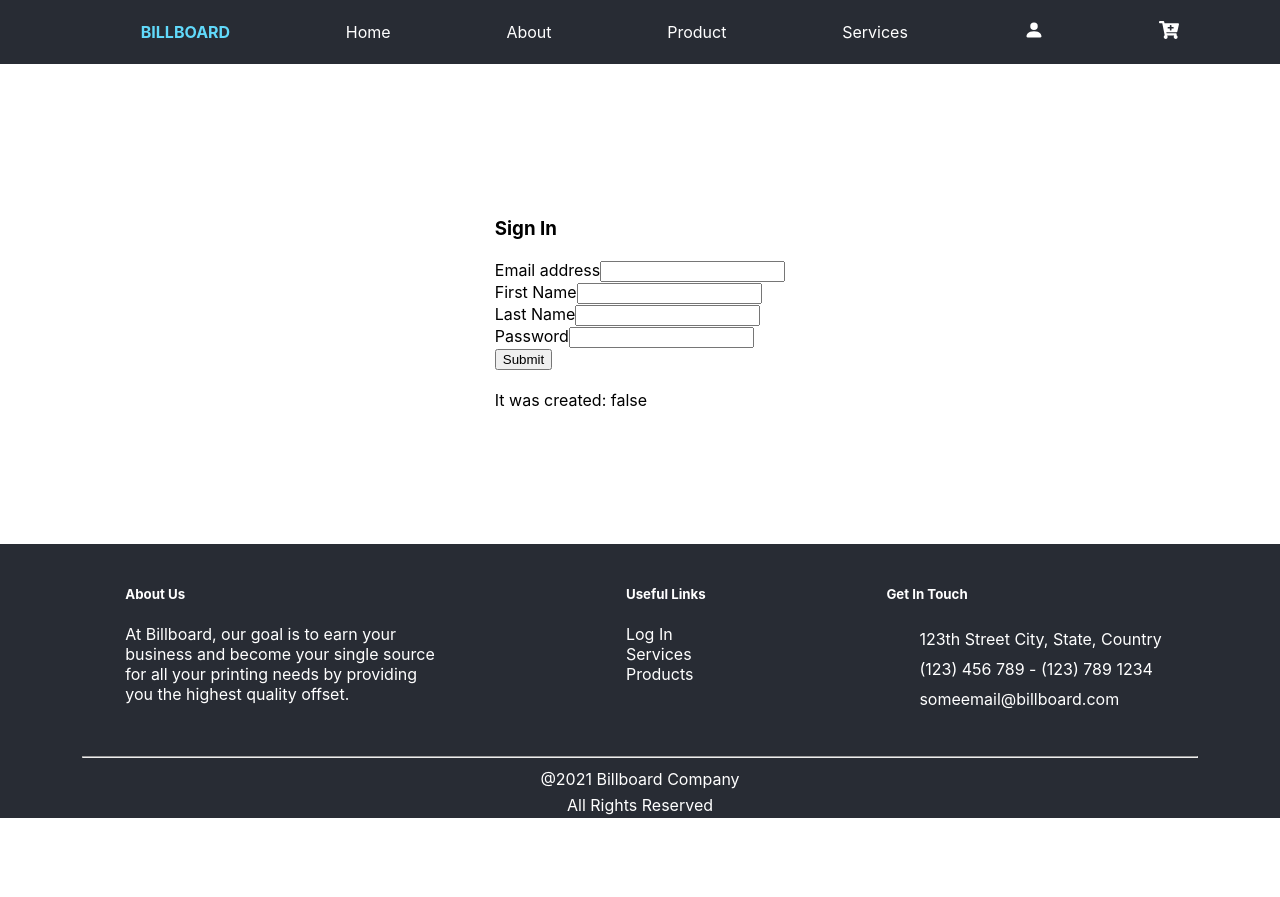
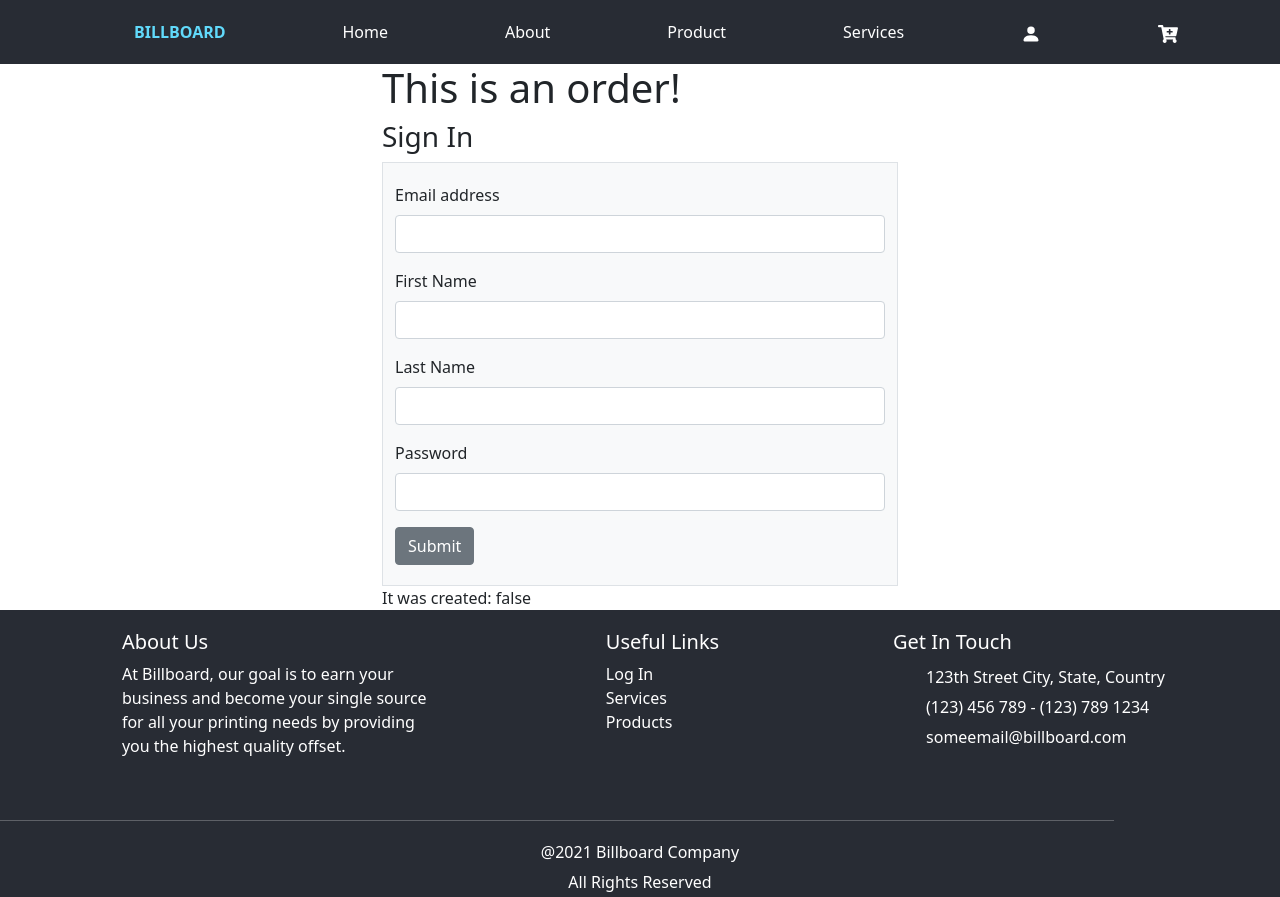
Before and after one commit to alexandraavendano/printer-store-front, a React (Create React App) app: page /signin in a window 1280 px wide. Before the commit the page ends 818 px from the top, so only its background shows below. Built offline with nearby package versions, Linux system fonts and the light colour scheme; some icons are missing.

Commit message:
Redirect when login and signin

```diff
--- a/src/App.js
+++ b/src/App.js
@@ -9,6 +9,9 @@ import Home from "./components/home/Home";
 import {BrowserRouter, Route, Switch} from "react-router-dom";
 import Header from "./components/common/Header";
 import Footer from "./components/common/Footer";
+
+import './style.scss'
+import Orders from "./components/orders/Orders";
 
 function App() {
     return (
@@ -26,6 +29,7 @@ function App() {
                                 <Route path="/services" component={EmptyComponent}/>}
                                 <Route path="/cart" component={EmptyComponent}/>}
                                 <Route path="/signin" component={Signin}/>}
+                                <Route path="/orders" component={Orders}/>}
                             </Switch>
                         </div>
                     </div>
--- a/src/components/login/Login.js
+++ b/src/components/login/Login.js
@@ -1,18 +1,20 @@
 import './Login.css';
 import React from "react";
 import {Link} from "react-router-dom";
+import {Redirect, Route} from "react-router";
+import Orders from "../orders/Orders";
 
 class Login extends React.Component {
 
     constructor(props) {
         super(props);
         this.state = {
-            email : '',
-            password : '',
+            email: '',
+            password: '',
             error: null,
-            isClient: false,
+            isClient: true,
             clients: [],
-            token : ''
+            token: ''
         }
 
         this.handleChange = this.handleChange.bind(this);
@@ -42,19 +44,19 @@ class Login extends React.Component {
         event.preventDefault();
     }
 
-    handleChange(event){
+    handleChange(event) {
         const name = event.target.name;
         const value = event.target.value;
 
         this.setState(
-            {[name] : value,}
+            {[name]: value,}
         )
     }
 
     render() {
         return (
             <div>
-
+                {this.state.isClient ? <Redirect to="/orders" /> : <Orders/>}
                 <div className="container logInContainer">
                     <h3>Log In</h3>
                     <div className="container bg-light border">
--- /dev/null
+++ b/src/components/orders/Orders.js
@@ -0,0 +1,9 @@
+function Orders() {
+    return(
+        <div>
+            <h1>This is an order!</h1>
+        </div>
+    )
+}
+
+export default Orders;
--- a/src/components/signin/signin.js
+++ b/src/components/signin/signin.js
@@ -1,6 +1,6 @@
-import Header from '../common/Header'
-import Footer from '../common/Footer';
 import React from "react";
+import {Redirect} from "react-router";
+import Orders from "../orders/Orders";
 
 class Signin extends React.Component {
 
@@ -57,6 +57,7 @@ class Signin extends React.Component {
     render() {
         return (
             <div className="container logInContainer">
+                {this.state.isCreated ? <Redirect to="/orders" /> : <Orders/>}
                 <h3>Sign In</h3>
                 <div className="container bg-light border">
                     <form onSubmit={this.handleSubmit}>
```
Also changed, not shown: 1 other file (tests, documents, lock files or other folders). Lines whose indentation alone changed are shown as unchanged.
